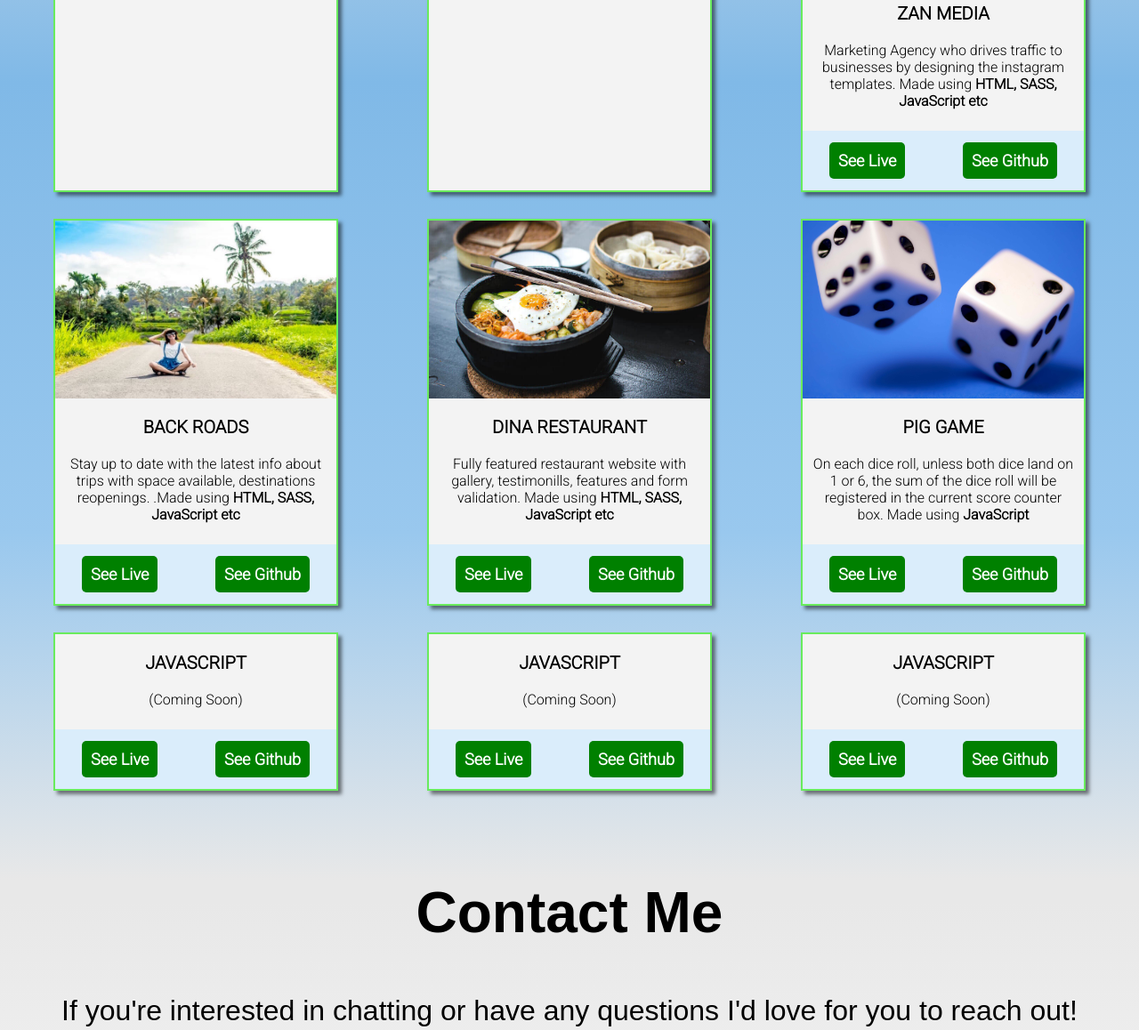
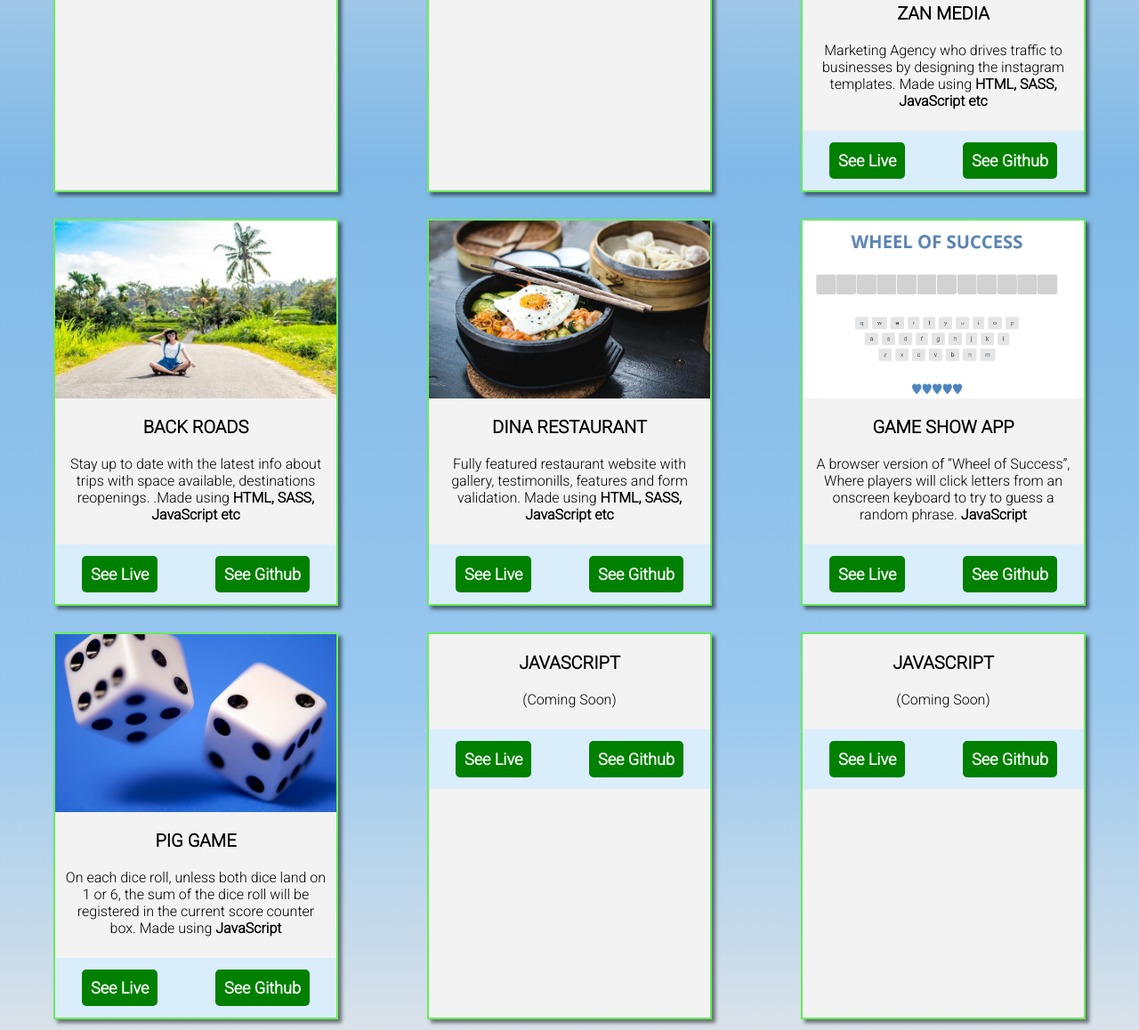
Before and after one commit to Danish0159/Portfolio-v1, a website: page index.html in a window 1280 px wide. Shown: the part 2370-3528 px from the top of the page at 89% size. Drawn offline with Linux system fonts and the light colour scheme; a web font is replaced by a local one.

Commit message:
Game show added

```diff
--- a/index.html
+++ b/index.html
@@ -232,6 +232,34 @@
       <div class="project">
 
         <div class="project__imgdiv">
+          <img class="project__img" src="/images/Project images/game.JPG" alt="">
+        </div>
+
+        <!-- Project-content   -->
+        <div class="projectC">
+          <h4 class="projectC__title">Game Show App</h4>
+          <div class="projectC__skills">
+            <p>A browser version of “Wheel of Success”, Where players will click letters from an
+              onscreen keyboard to try to guess a random phrase.
+              <strong>JavaScript</strong>
+
+            </p>
+          </div>
+          <div class="projectC__btn">
+            <a href="https://danish-wheel-of-success.netlify.app/" class="projectC__btn-item" target="_blank">
+              See Live
+            </a>
+            <a href="https://github.com/Danish0159/Pig-Game" class="projectC__btn-item" target="_blank">
+              See Github
+            </a>
+          </div>
+        </div>
+      </div>
+
+      <!-- Project7  -->
+      <div class="project">
+
+        <div class="project__imgdiv">
           <img class="project__img" src="/images/Project images/pig.jpg" alt="">
         </div>
 
@@ -250,30 +278,6 @@
               See Live
             </a>
             <a href="https://github.com/Danish0159/Pig-Game" class="projectC__btn-item" target="_blank">
-              See Github
-            </a>
-          </div>
-        </div>
-      </div>
-
-      <!-- Project7  -->
-      <div class="project">
-
-        <div class="project__imgdiv">
-          <!-- <img class="project__img" src="/images/Project images/omnifood.jpg" alt=""> -->
-        </div>
-
-        <!-- Project-content   -->
-        <div class="projectC">
-          <h4 class="projectC__title">JavaScript</h4>
-          <div class="projectC__skills">
-            <p>(Coming Soon)</p>
-          </div>
-          <div class="projectC__btn">
-            <a class="projectC__btn-item">
-              See Live
-            </a>
-            <a class="projectC__btn-item">
               See Github
             </a>
           </div>
```
Also changed, not shown: images/Project images/game.JPG (added).
